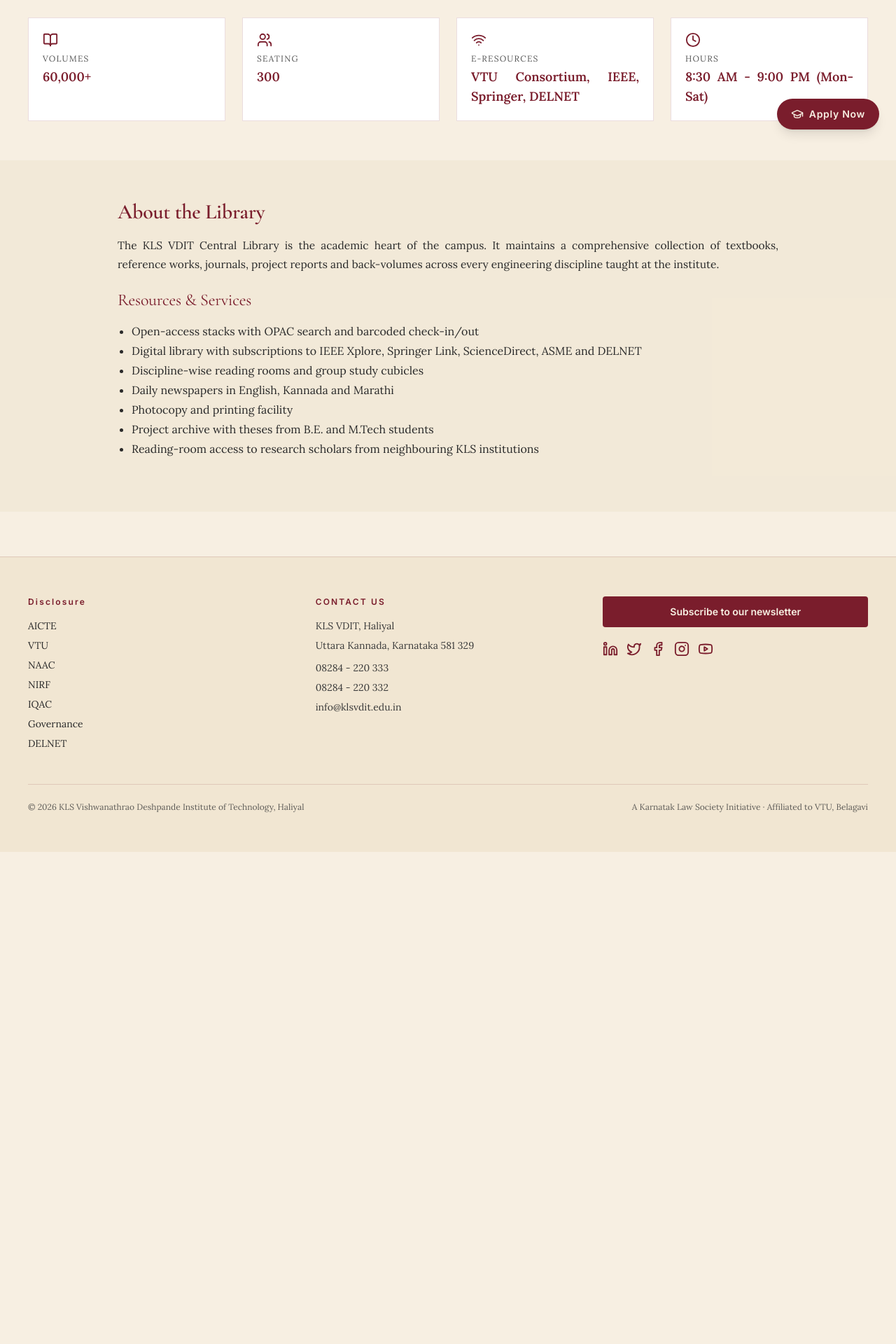
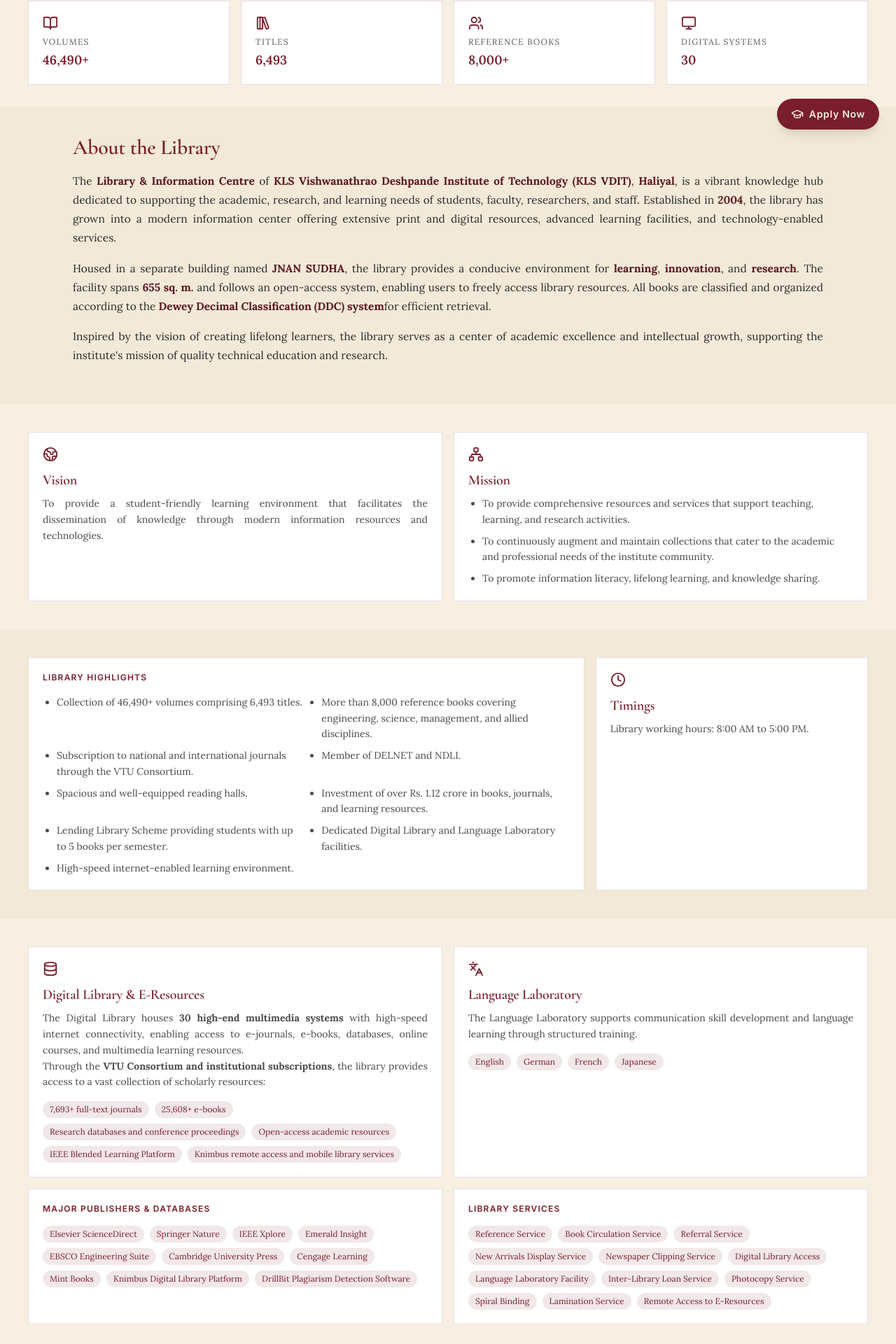
Before and after one commit to dhiraj1008/VDIT_Web_Dev, a React (Create React App) app in the folder frontend/: page /library in a window 1280 px wide. Shown: the part 591-2511 px from the top of the page at 70% size. Before the commit the page ends 1808 px from the top, so only its background shows below. Built offline with nearby package versions, Linux system fonts and the light colour scheme.

Commit message:
Update library page content

```diff
--- a/frontend/src/pages/Library.jsx
+++ b/frontend/src/pages/Library.jsx
@@ -1,50 +1,263 @@
 import React from "react";
 import { PageHero } from "./About";
-import { BookOpen, Wifi, Users, Clock } from "lucide-react";
+import {
+  BookOpen,
+  Clock,
+  Database,
+  Globe2,
+  Languages,
+  LibraryBig,
+  Monitor,
+  Network,
+  Users,
+} from "lucide-react";
+
+const highlights = [
+  [BookOpen, "Volumes", "46,490+"],
+  [LibraryBig, "Titles", "6,493"],
+  [Users, "Reference Books", "8,000+"],
+  [Monitor, "Digital Systems", "30"],
+];
+
+const missions = [
+  "To provide comprehensive resources and services that support teaching, learning, and research activities.",
+  "To continuously augment and maintain collections that cater to the academic and professional needs of the institute community.",
+  "To promote information literacy, lifelong learning, and knowledge sharing.",
+];
+
+const libraryHighlights = [
+  "Collection of 46,490+ volumes comprising 6,493 titles.",
+  "More than 8,000 reference books covering engineering, science, management, and allied disciplines.",
+  "Subscription to national and international journals through the VTU Consortium.",
+  "Member of DELNET and NDLI.",
+  "Spacious and well-equipped reading halls.",
+  "Investment of over Rs. 1.12 crore in books, journals, and learning resources.",
+  "Lending Library Scheme providing students with up to 5 books per semester.",
+  "Dedicated Digital Library and Language Laboratory facilities.",
+  "High-speed internet-enabled learning environment.",
+];
+
+const eResources = [
+  "7,693+ full-text journals",
+  "25,608+ e-books",
+  "Research databases and conference proceedings",
+  "Open-access academic resources",
+  "IEEE Blended Learning Platform",
+  "Knimbus remote access and mobile library services",
+];
+
+const publishers = [
+  "Elsevier ScienceDirect",
+  "Springer Nature",
+  "IEEE Xplore",
+  "Emerald Insight",
+  "EBSCO Engineering Suite",
+  "Cambridge University Press",
+  "Cengage Learning",
+  "Mint Books",
+  "Knimbus Digital Library Platform",
+  "DrillBit Plagiarism Detection Software",
+];
+
+const services = [
+  "Reference Service",
+  "Book Circulation Service",
+  "Referral Service",
+  "New Arrivals Display Service",
+  "Newspaper Clipping Service",
+  "Digital Library Access",
+  "Language Laboratory Facility",
+  "Inter-Library Loan Service",
+  "Photocopy Service",
+  "Spiral Binding",
+  "Lamination Service",
+  "Remote Access to E-Resources",
+];
+
+const languages = ["English", "German", "French", "Japanese"];
+
+const InfoCard = ({ icon: Icon, title, children }) => (
+  <div className="bg-white border border-brand/15 p-5">
+    <Icon size={22} className="text-brand" />
+    <h3 className="text-brand text-xl font-semibold mt-3">{title}</h3>
+    <div className="text-sm text-[#2a2a2a]/85 leading-relaxed mt-2">
+      {children}
+    </div>
+  </div>
+);
+
+const TagList = ({ items }) => (
+  <div className="flex flex-wrap gap-2">
+    {items.map((item) => (
+      <span
+        key={item}
+        className="px-2.5 py-1 bg-brand/10 text-brand text-xs rounded-full"
+      >
+        {item}
+      </span>
+    ))}
+  </div>
+);
 
 const Library = () => (
   <main>
     <PageHero
-      title="Central Library"
-      sub="A learning hub with 60,000+ volumes and full digital access"
+      title="Library & Information Centre"
+      sub="JNAN SUDHA - a knowledge hub for learning, research, and innovation"
       image="https://images.pexels.com/photos/8423416/pexels-photo-8423416.jpeg?w=2400"
     />
-    <section className="max-w-7xl mx-auto px-6 lg:px-10 py-14">
-      <div className="grid grid-cols-2 md:grid-cols-4 gap-6">
-        {[
-          [BookOpen, "Volumes", "60,000+"],
-          [Users, "Seating", "300"],
-          [Wifi, "E-resources", "VTU Consortium, IEEE, Springer, DELNET"],
-          [Clock, "Hours", "8:30 AM - 9:00 PM (Mon-Sat)"],
-        ].map(([Icon, k, v]) => (
+
+    <section className="max-w-7xl mx-auto px-6 lg:px-10 py-8">
+      <div className="grid grid-cols-2 md:grid-cols-4 gap-4">
+        {highlights.map(([Icon, k, v]) => (
           <div key={k} className="bg-white p-5 border border-brand/15">
             <Icon size={22} className="text-brand" />
-            <p className="text-xs uppercase tracking-widest text-[#3a3a3a]/85 mt-2">{k}</p>
+            <p className="text-xs uppercase tracking-widest text-[#3a3a3a]/85 mt-2">
+              {k}
+            </p>
             <p className="text-lg text-brand font-semibold mt-1">{v}</p>
           </div>
         ))}
       </div>
     </section>
 
-    <section className="bg-surface-alt/60 py-14">
+    <section className="bg-surface-alt/60 py-10">
+      <div className="max-w-6xl mx-auto px-6 lg:px-10 vdit-prose">
+        <h2
+          className="text-3xl text-brand font-semibold mb-4"
+          style={{ fontFamily: "'Cormorant Garamond', serif" }}
+        >
+          About the Library
+        </h2>
+        <p>
+          The <strong>Library & Information Centre</strong> of <strong>KLS Vishwanathrao Deshpande
+          Institute of Technology (KLS VDIT)</strong>, <strong>Haliyal</strong>, is a vibrant knowledge
+          hub dedicated to supporting the academic, research, and learning needs
+          of students, faculty, researchers, and staff. Established in <strong>2004</strong>, the
+          library has grown into a modern information center offering extensive
+          print and digital resources, advanced learning facilities, and
+          technology-enabled services.
+        </p>
+        <p>
+          Housed in a separate building named <strong>JNAN SUDHA</strong>, the library provides a
+          conducive environment for <strong>learning</strong>, <strong>innovation</strong>, and <strong>research</strong>. The
+          facility spans <strong>655 sq. m.</strong> and follows an open-access system, enabling
+          users to freely access library resources. All books are classified and
+          organized according to the <strong>Dewey Decimal Classification (DDC) system</strong>
+          for efficient retrieval.
+        </p>
+        <p>
+          Inspired by the vision of creating lifelong learners, the library
+          serves as a center of academic excellence and intellectual growth,
+          supporting the institute's mission of quality technical education and
+          research.
+        </p>
+      </div>
+    </section>
+
+    <section className="max-w-7xl mx-auto px-6 lg:px-10 py-10">
+      <div className="grid md:grid-cols-2 gap-4">
+        <InfoCard icon={Globe2} title="Vision">
+          <p>
+            To provide a student-friendly learning environment that facilitates
+            the dissemination of knowledge through modern information resources
+            and technologies.
+          </p>
+        </InfoCard>
+        <InfoCard icon={Network} title="Mission">
+          <ul className="list-disc pl-5 space-y-2">
+            {missions.map((item) => (
+              <li key={item}>{item}</li>
+            ))}
+          </ul>
+        </InfoCard>
+      </div>
+    </section>
+
+    <section className="bg-surface-alt/60 py-10">
+      <div className="max-w-7xl mx-auto px-6 lg:px-10 grid lg:grid-cols-3 gap-4">
+        <div className="lg:col-span-2 bg-white border border-brand/15 p-5">
+          <h2 className="text-xs uppercase tracking-widest text-brand font-semibold font-sans-ui">
+            Library Highlights
+          </h2>
+          <ul className="grid md:grid-cols-2 gap-x-6 gap-y-2 mt-4 pl-5 list-disc text-sm text-[#2a2a2a]/85 leading-relaxed">
+            {libraryHighlights.map((item) => (
+              <li key={item}>{item}</li>
+            ))}
+          </ul>
+        </div>
+        <div className="bg-white border border-brand/15 p-5">
+          <Clock size={22} className="text-brand" />
+          <h3 className="text-brand text-xl font-semibold mt-3">Timings</h3>
+          <p className="text-sm text-[#2a2a2a]/85 leading-relaxed mt-2">
+            Library working hours: 8:00 AM to 5:00 PM.
+          </p>
+        </div>
+      </div>
+    </section>
+
+    <section className="max-w-7xl mx-auto px-6 lg:px-10 py-10">
+      <div className="grid lg:grid-cols-2 gap-4">
+        <InfoCard icon={Database} title="Digital Library & E-Resources">
+          <p>
+            The Digital Library houses <strong>30 high-end multimedia systems</strong> with
+            high-speed internet connectivity, enabling access to e-journals,
+            e-books, databases, online courses, and multimedia learning
+            resources.
+          </p>
+          <p>
+            Through the <strong>VTU Consortium and institutional subscriptions</strong>, the library provides access to a vast collection of scholarly resources:
+          </p>
+          <div className="mt-4">
+            <TagList items={eResources} />
+          </div>
+        </InfoCard>
+        <InfoCard icon={Languages} title="Language Laboratory">
+          <p>
+            The Language Laboratory supports communication skill development and
+            language learning through structured training.
+          </p>
+          <div className="mt-4">
+            <TagList items={languages} />
+          </div>
+        </InfoCard>
+      </div>
+
+      <div className="grid lg:grid-cols-2 gap-4 mt-4">
+        <div className="bg-white border border-brand/15 p-5">
+          <h2 className="text-xs uppercase tracking-widest text-brand font-semibold font-sans-ui">
+            Major Publishers & Databases
+          </h2>
+          <div className="mt-4">
+            <TagList items={publishers} />
+          </div>
+        </div>
+        <div className="bg-white border border-brand/15 p-5">
+          <h2 className="text-xs uppercase tracking-widest text-brand font-semibold font-sans-ui">
+            Library Services
+          </h2>
+          <div className="mt-4">
+            <TagList items={services} />
+          </div>
+        </div>
+      </div>
+    </section>
+
+    <section className="bg-surface-alt/60 py-10">
       <div className="max-w-5xl mx-auto px-6 lg:px-10 vdit-prose">
-        <h2 className="text-3xl text-brand font-semibold mb-4" style={{ fontFamily: "'Cormorant Garamond', serif" }}>About the Library</h2>
+        <h2
+          className="text-3xl text-brand font-semibold mb-4"
+          style={{ fontFamily: "'Cormorant Garamond', serif" }}
+        >
+          Commitment to Knowledge
+        </h2>
         <p>
-          The KLS VDIT Central Library is the academic heart of the campus. It
-          maintains a comprehensive collection of textbooks, reference works,
-          journals, project reports and back-volumes across every engineering
-          discipline taught at the institute.
+          The <strong>KLS VDIT Library</strong> continues to evolve as a modern learning resource
+          center by <strong>integrating technology</strong>, <strong>digital resources</strong>, and <strong>quality
+          services</strong>. It plays a pivotal role in nurturing <strong>academic excellence</strong>, <strong>
+          fostering research culture</strong> and <strong>empowering students</strong> with the knowledge
+          and skills required for professional success.
         </p>
-        <h3>Resources & Services</h3>
-        <ul>
-          <li>Open-access stacks with OPAC search and barcoded check-in/out</li>
-          <li>Digital library with subscriptions to IEEE Xplore, Springer Link, ScienceDirect, ASME and DELNET</li>
-          <li>Discipline-wise reading rooms and group study cubicles</li>
-          <li>Daily newspapers in English, Kannada and Marathi</li>
-          <li>Photocopy and printing facility</li>
-          <li>Project archive with theses from B.E. and M.Tech students</li>
-          <li>Reading-room access to research scholars from neighbouring KLS institutions</li>
-        </ul>
       </div>
     </section>
   </main>
```
